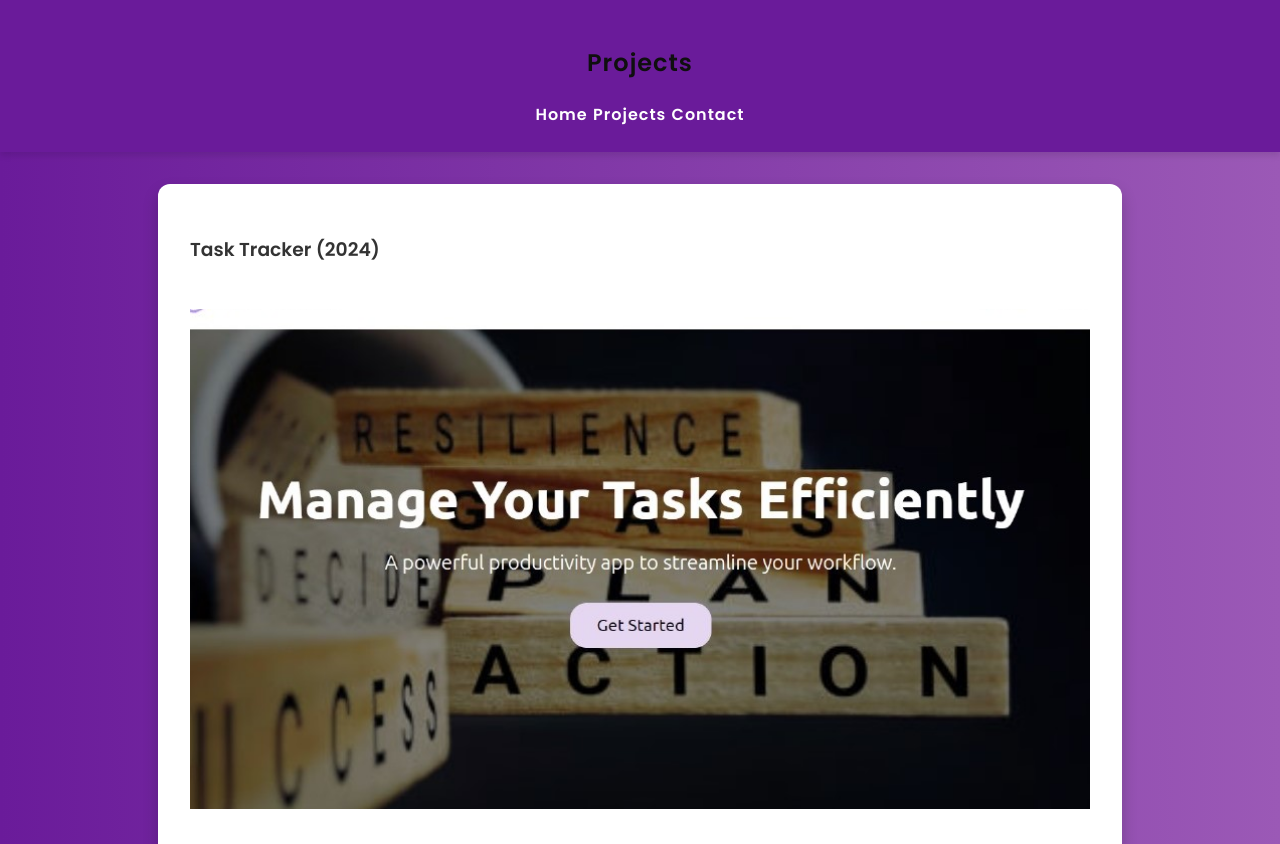
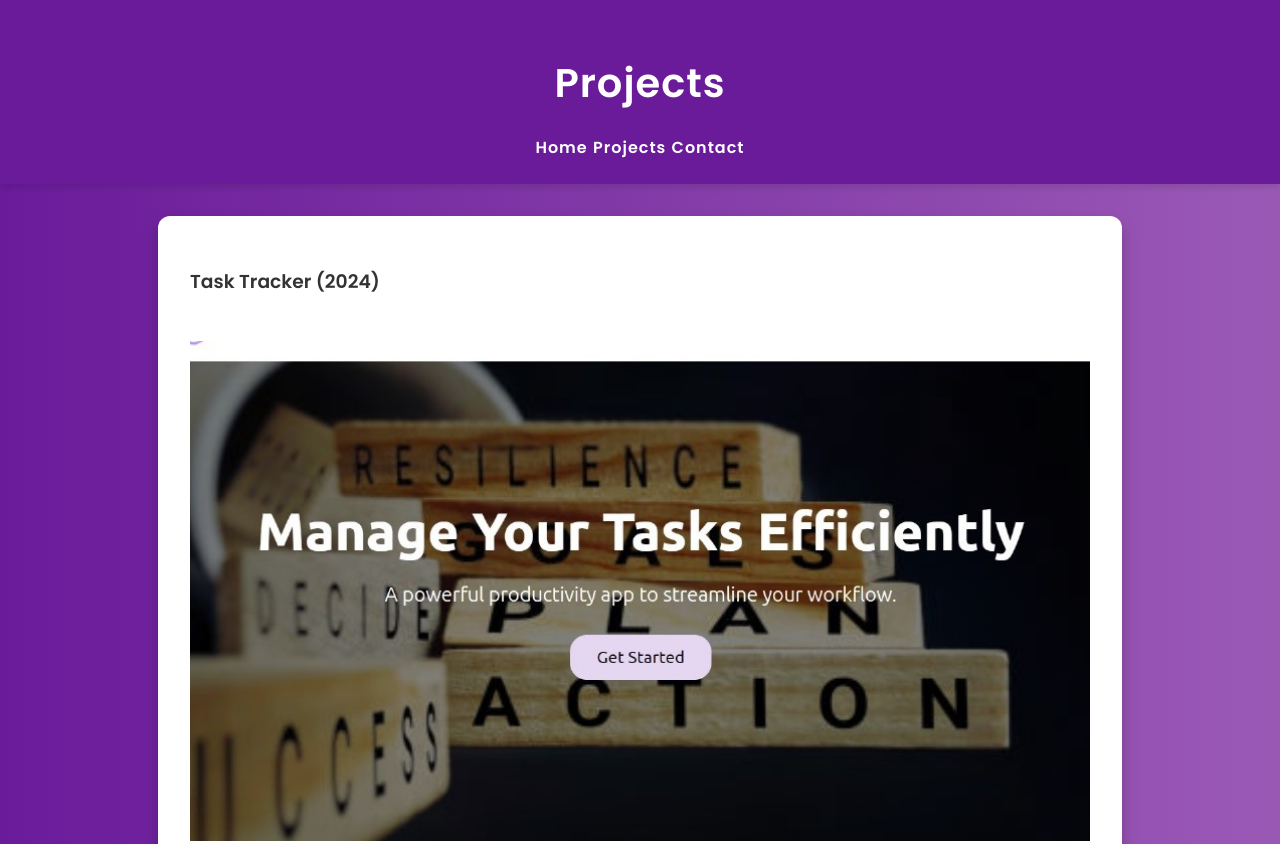
Before and after one commit to SamruddhiVanaju/SamruddhiVanaju_Portfolio, a plain HTML site: page projects.html in a window 1280 px wide. Shown: the top 844 px of the page. Drawn offline with Linux system fonts and the light colour scheme.

Commit message:
Update projects.html

```diff
--- a/projects.html
+++ b/projects.html
@@ -9,7 +9,7 @@
 <body>
 
 <header>
-        <h2><b>Projects</b></h2>
+        <h1><b>Projects</b></h1>
         <nav>
         <a href="index.html">Home</a>
         <a href="projects.html">Projects</a> <!-- Link to the About page -->
```
